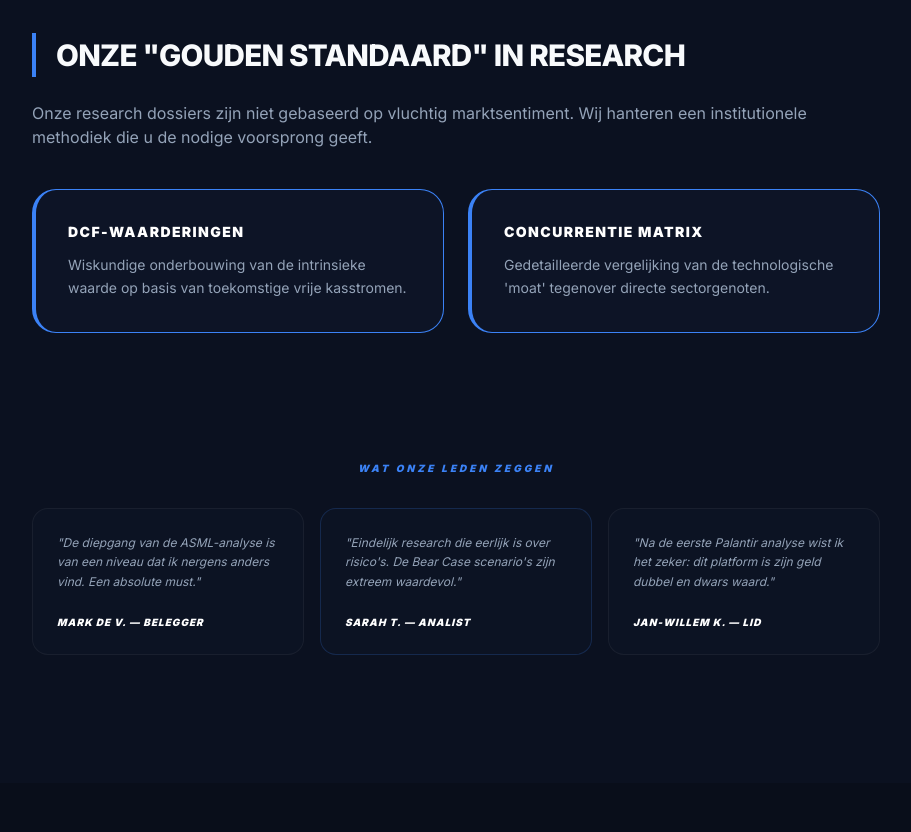
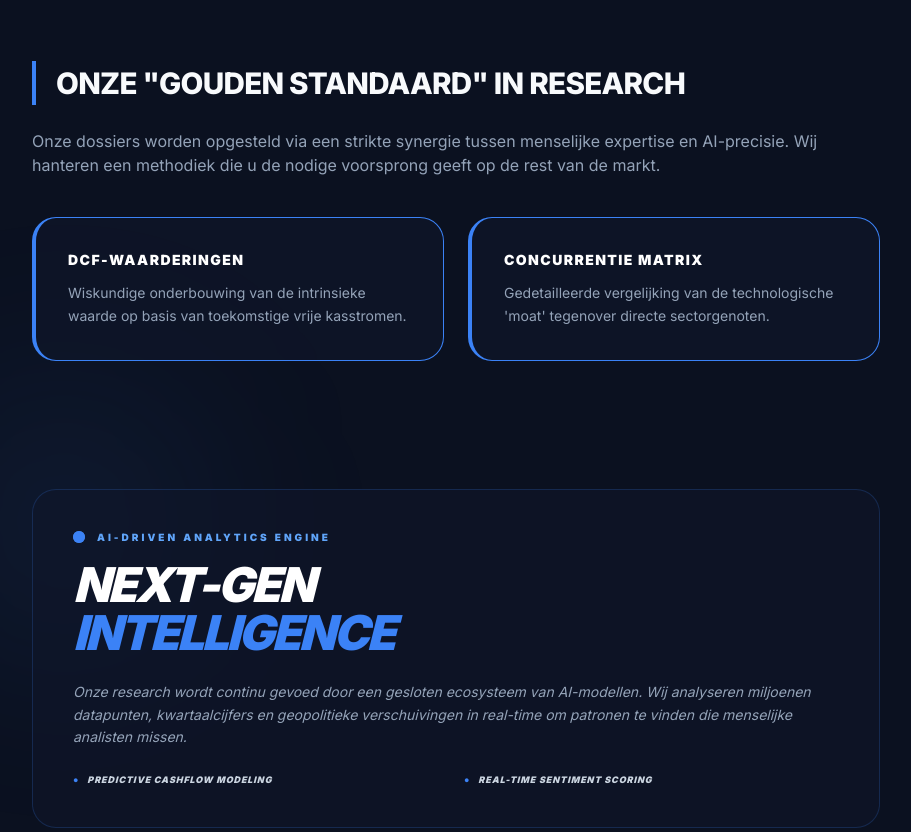
Before and after one commit to ishouldbesolucky/beurs-site-simpel, a plain HTML site: page index.html in a window 1280 px wide. Shown: the part 1480-2312 px from the top of the page, without its empty margins (184-1095 px from the left). Drawn offline with nearby package versions, Linux system fonts and the light colour scheme.

Commit message:
Update index.html

```diff
--- a/index.html
+++ b/index.html
@@ -39,7 +39,7 @@
                 <span class="text-blue-500">voor Particulieren</span>
             </h1>
             <p class="max-w-2xl mx-auto text-lg text-slate-400 mb-10">
-                Stop met gokken. Krijg toegang tot onze exclusieve Top 10 selectie, diepgaande DCF-waarderingen en institutionele rapportages.
+                Stop met gokken. Krijg toegang tot onze exclusieve Top 10 selectie, diepgaande DCF-waarderingen en analyses aangedreven door next-gen intelligentie.
             </p>
             <a href="#pricing" class="bg-blue-600 hover:bg-blue-500 text-white px-8 py-4 rounded-xl font-bold text-lg transition inline-block uppercase tracking-widest shadow-2xl shadow-blue-500/20">
                 Bekijk de Kooplijst
@@ -103,9 +103,9 @@
             </div>
         </section>
 
-        <main class="prose max-w-none mb-32">
+        <main class="prose max-w-none">
             <h2>Onze "Gouden Standaard" in Research</h2>
-            <p class="text-slate-400">Onze research dossiers zijn niet gebaseerd op vluchtig marktsentiment. Wij hanteren een institutionele methodiek die u de nodige voorsprong geeft.</p>
+            <p class="text-slate-400">Onze dossiers worden opgesteld via een strikte synergie tussen menselijke expertise en AI-precisie. Wij hanteren een methodiek die u de nodige voorsprong geeft op de rest van de markt.</p>
 
             <div class="grid md:grid-cols-2 gap-6 not-prose mt-10">
                 <div class="glass-card p-8 border-l-4 border-blue-500">
@@ -118,6 +118,33 @@
                 </div>
             </div>
         </main>
+
+        <section class="my-32 relative">
+            <div class="absolute -top-24 -left-24 w-64 h-64 bg-blue-500/10 blur-[100px] rounded-full -z-10"></div>
+            <div class="glass-card p-10 border border-blue-500/20 relative overflow-hidden">
+                <div class="flex flex-col md:flex-row items-center gap-10">
+                    <div class="flex-1">
+                        <div class="flex items-center gap-3 mb-4">
+                            <span class="relative flex h-3 w-3">
+                                <span class="animate-ping absolute inline-flex h-full w-full rounded-full bg-blue-400 opacity-75"></span>
+                                <span class="relative inline-flex rounded-full h-3 w-3 bg-blue-500"></span>
+                            </span>
+                            <span class="text-blue-400 text-[10px] font-black uppercase tracking-[0.3em]">AI-Driven Analytics Engine</span>
+                        </div>
+                        <h2 class="text-3xl md:text-5xl font-black text-white uppercase tracking-tighter mb-6 leading-none italic">
+                            Next-Gen <br><span class="text-blue-500">Intelligence</span>
+                        </h2>
+                        <p class="text-slate-400 text-sm leading-relaxed mb-6 italic">
+                            Onze research wordt continu gevoed door een gesloten ecosysteem van AI-modellen. Wij analyseren miljoenen datapunten, kwartaalcijfers en geopolitieke verschuivingen in real-time om patronen te vinden die menselijke analisten missen.
+                        </p>
+                        <div class="grid grid-cols-1 sm:grid-cols-2 gap-4 text-[9px] font-black uppercase tracking-widest text-slate-300 italic">
+                            <div class="flex items-center gap-2"><span class="text-blue-500">●</span> Predictive Cashflow Modeling</div>
+                            <div class="flex items-center gap-2"><span class="text-blue-500">●</span> Real-time Sentiment Scoring</div>
+                        </div>
+                    </div>
+                </div>
+            </div>
+        </section>
 
         <section class="pb-32">
             <h2 class="text-[10px] font-black uppercase tracking-[0.3em] text-blue-500 mb-8 italic text-center">Wat onze leden zeggen</h2>
@@ -143,25 +170,25 @@
             <h2 class="text-4xl font-black mb-16 uppercase tracking-tighter italic">Kies uw Plan</h2>
             <div class="grid md:grid-cols-2 gap-8">
                 <div class="bg-[#161D2F] border border-white/10 p-10 rounded-3xl text-left">
-                    <h3 class="text-xl font-bold mb-2 uppercase">Maandelijks</h3>
+                    <h3 class="text-xl font-bold mb-2 uppercase tracking-widest">Maandelijks</h3>
                     <div class="text-4xl font-extrabold mb-8">€49 <span class="text-sm font-normal text-slate-500">/mnd</span></div>
                     <ul class="text-slate-400 text-sm space-y-3 mb-8">
                         <li>✓ Volledige Top 10 Selectie</li>
                         <li>✓ Wekelijkse Dossier Updates</li>
                         <li>✓ Maandelijks Opzegbaar</li>
                     </ul>
-                    <a href="checkout.html" class="block w-full py-4 rounded-xl border border-white/20 font-bold text-center hover:bg-white hover:text-black transition uppercase text-xs tracking-widest">Start Nu</a>
+                    <a href="checkout.html" class="block w-full py-4 rounded-xl border border-white/20 font-bold text-center hover:bg-white hover:text-black transition uppercase text-[10px] tracking-[0.2em]">Start Nu</a>
                 </div>
                 <div class="bg-blue-600 p-10 rounded-3xl text-left relative overflow-hidden shadow-2xl shadow-blue-500/40">
                     <div class="absolute top-4 right-4 bg-emerald-400 text-black text-[10px] font-black px-2 py-1 rounded">BESTE DEAL</div>
-                    <h3 class="text-xl font-bold mb-2 text-white uppercase">Jaarlijks</h3>
+                    <h3 class="text-xl font-bold mb-2 text-white uppercase tracking-widest">Jaarlijks</h3>
                     <div class="text-4xl font-extrabold mb-8 text-white">€450 <span class="text-sm font-normal text-blue-200">/jr</span></div>
                     <ul class="text-blue-100 text-sm space-y-3 mb-8">
                         <li>✓ Alle voordelen van Maandelijks</li>
                         <li>✓ Bespaar €138 per jaar</li>
                         <li>✓ Prioriteit bij nieuwe Research</li>
                     </ul>
-                    <a href="checkout.html" class="block w-full bg-white text-black py-4 rounded-xl font-bold text-center hover:bg-slate-100 transition uppercase text-xs tracking-widest">Word Premium Lid</a>
+                    <a href="checkout.html" class="block w-full bg-white text-black py-4 rounded-xl font-bold text-center hover:bg-slate-100 transition uppercase text-[10px] tracking-[0.2em]">Word Premium Lid</a>
                 </div>
             </div>
         </div>
```
